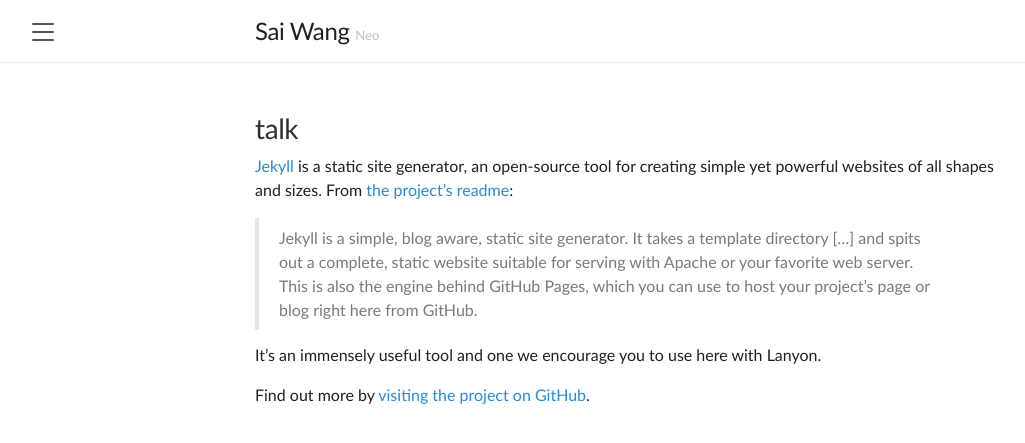
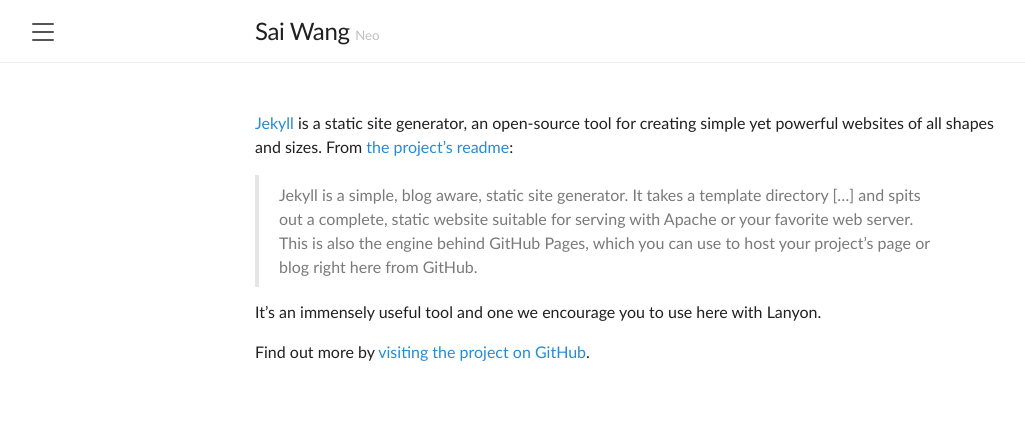
Before and after one commit to Alxendweb/alxendweb.github.io, a Jekyll site: the page built from assets/2024-05-18-talk.md, in a window 1280 px wide. Shown: the top 443 px of the page, without its empty margins (1-1026 px from the left). Built offline with Jekyll 4.4.1, drawn with Linux system fonts in a browser that asks for light colours.

Commit message:
Update post.html

```diff
--- a/_layouts/post.html
+++ b/_layouts/post.html
@@ -3,8 +3,8 @@
 ---
 
 <div class="post">
-  <h1 class="post-title">{{ page.title }}</h1>
-  <span class="post-date">{{ page.date | date_to_string }}</span>
+  <!-- <h1 class="post-title">{{ page.title }}</h1> -->
+  <!-- <span class="post-date">{{ page.date | date_to_string }}</span> -->
   {{ content }}
 </div>
 
```
